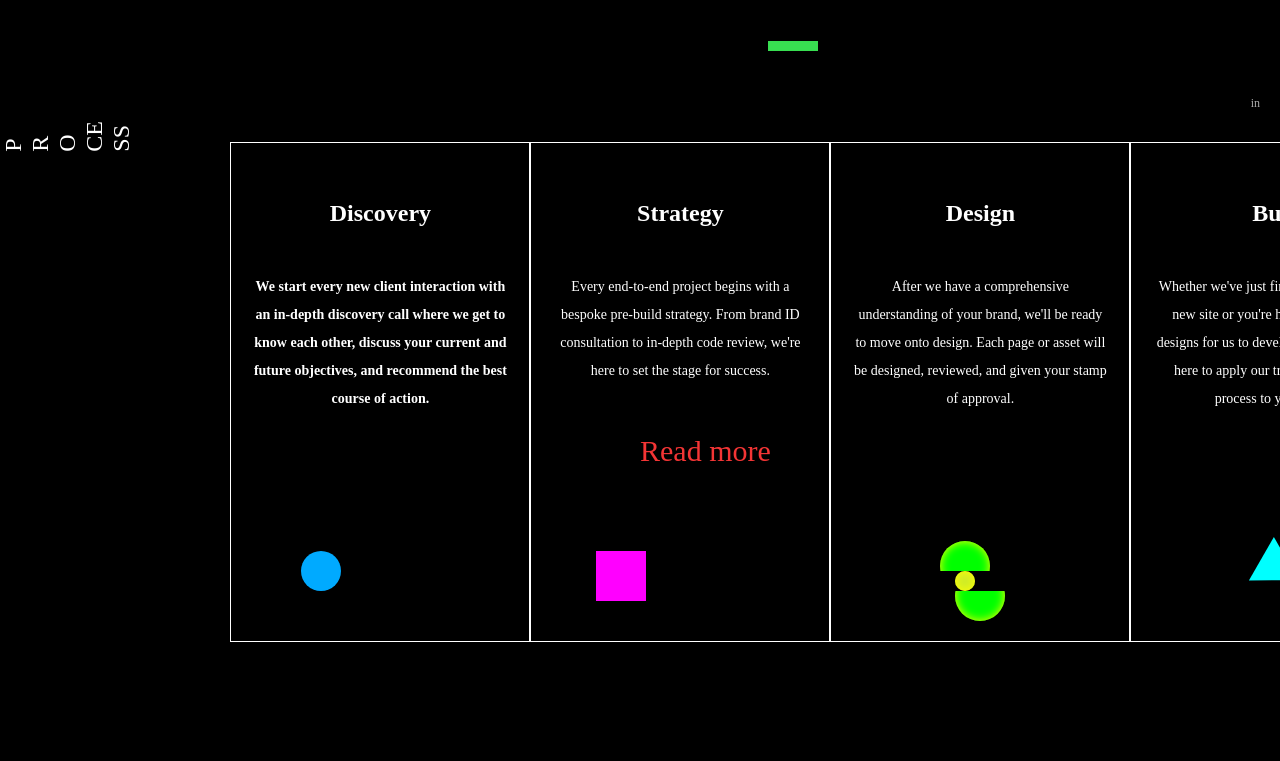
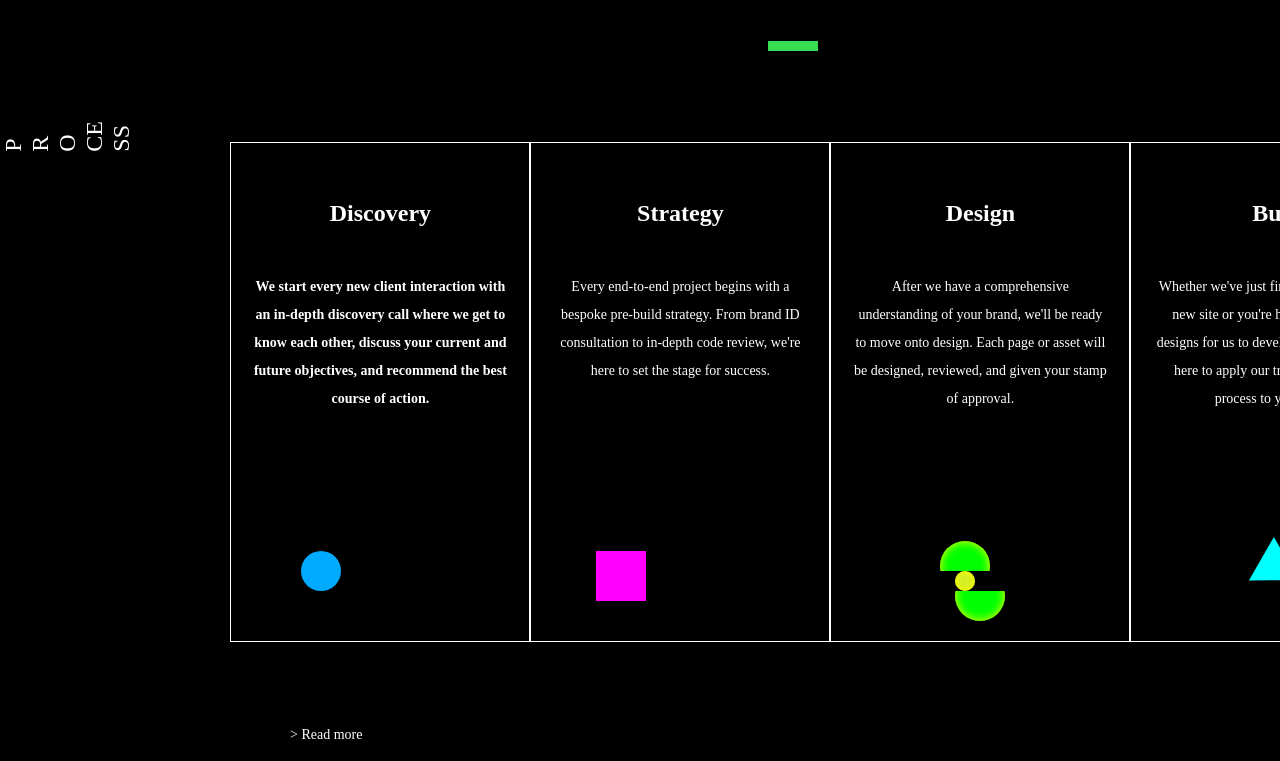
Before and after one commit to Marwa-Abdullah/FinalProject, a plain HTML site: page index.html in a window 1280 px wide. Shown: the part 679-1440 px from the top of the page. Drawn offline with Linux system fonts and the light colour scheme.

Commit message:
update 2

```diff
--- a/index.html
+++ b/index.html
@@ -81,7 +81,7 @@
         </div>
       </div>
     </div>
-    <div class="read-more">Read more</div>
+    <div class="read-more"> > Read more</div>
   </section>
 
   <!-- -------------------------------- -->
--- a/style.css
+++ b/style.css
@@ -300,11 +300,11 @@
 
  .read-more {
    position: relative;
-   bottom: 6%;
-   left: 50%;
+   bottom: -250px;
+   left: 290px;
    transform: translateY(30%);
-   font-size: 30px;
-   color: #f43535;
+   font-size: 14px;
+   color: white;
  }
 
  /* =================================================== */
@@ -746,10 +746,11 @@
   top: 20px;
  }
 
- .in {
-   position: absolute;
-   bottom: 10px;
-   right: 20px;
-   font-size: 12px;
-   color: #aaa;
- }
+ /* .in {
+   position: relative;
+   bottom: 200px;
+
+   font-size: 40px;
+   color: white;
+   left: 100px;
+ } */
```
